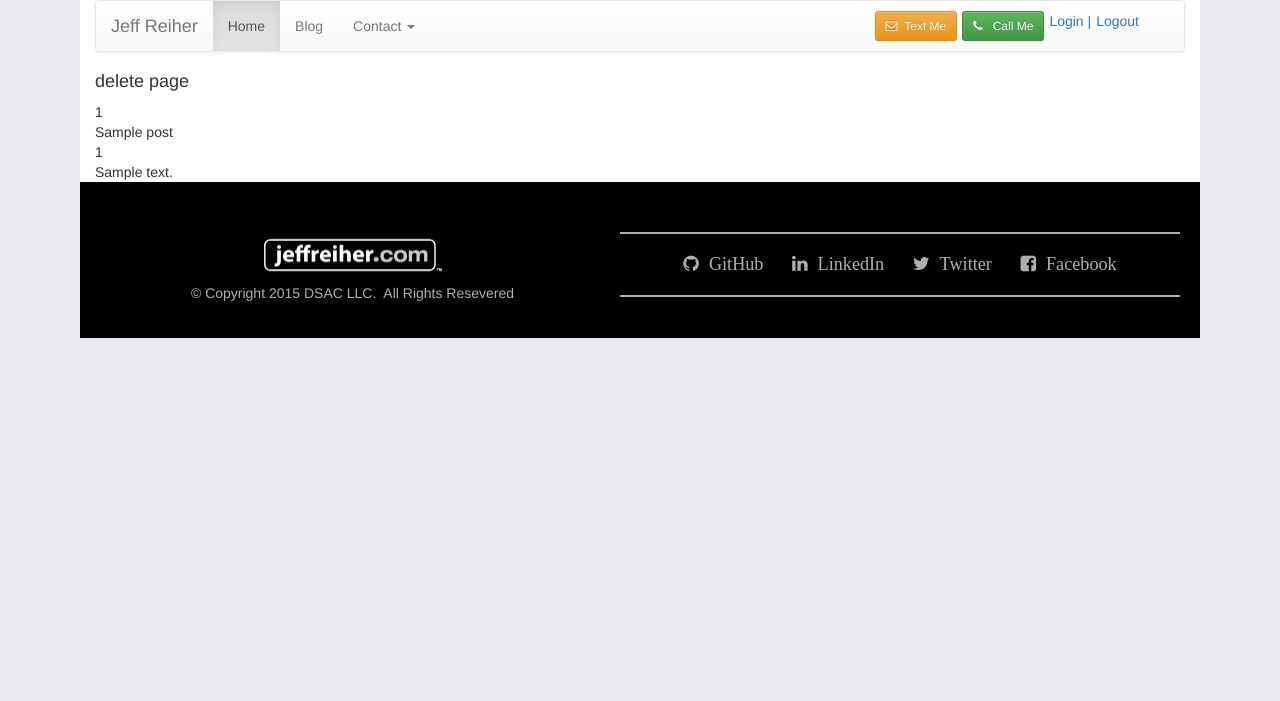
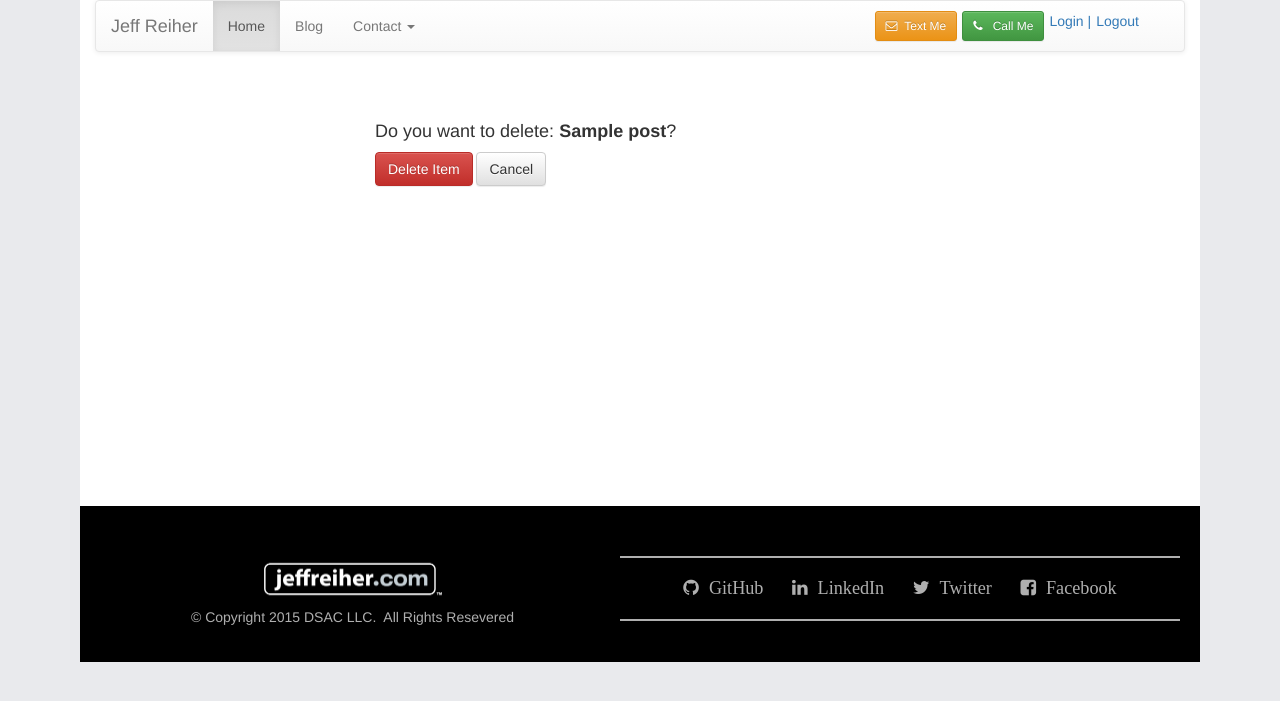
Before and after one commit to jreiher2003/jeff-heroku, a Flask app: page /blog/1/1/delete/ in a window 1280 px wide. Shown: the top 701 px of the page. Run offline with Flask 2, Linux system fonts and the light colour scheme; tables that the repository leaves empty hold one stand-in row (values such as "Sample post"); some libraries are stand-ins or nearby versions.

Commit message:
Update deleteBlogPost to delete post Update all templates to use the delete button, styled blog to use delete

```diff
--- a/app/static/css/styles.css
+++ b/app/static/css/styles.css
@@ -172,7 +172,12 @@ ul.flashes {
 .login-form {
 	margin: 100px 0;
 }
-
+.delete {
+	margin: 50px 0 320px auto;
+}
+.blog__post {
+	margin: auto 0 265px auto;
+}
 @media screen and (min-width: 991px) {
 	body {
 		width: 1120px;
--- a/app/templates/blog-post.html
+++ b/app/templates/blog-post.html
@@ -1,9 +1,10 @@
 {% extends "base1.html" %}
 
 {% block section %}
-{% if current_user.is_active %}
 <div class="row">
 	<div class="col-md-6 col-md-offset-3">
+		<div class="blog__post">
+{% if current_user.is_active %}
 <a href="{{ url_for('editBlogPost', author_id=blogpost.author_id, blog_id=blogpost.id) }}">edit</a>
 <br>
 <a href="{{ url_for('deleteBlogPost', author_id=blogpost.author_id, blog_id=blogpost.id) }}">delete</a>
@@ -15,7 +16,7 @@
 <strong>Post:</strong> <pre>{{ blogpost.description }}</pre><br>
 <strong>Author:</strong> {{ blogpost.author.name }}
 
-
+</div>
 </div>
 </div>
 {% endblock %}
--- a/app/templates/blog.html
+++ b/app/templates/blog.html
@@ -31,10 +31,12 @@
 	<div class="col-md-6 col-md-offset-1">
 		<h3>Posts:</h3>
 		{% for post in posts %}
+		{% if current_user.is_active %}
+		<div class="pull-right"><a href="{{ url_for('editBlogPost', author_id=post.author_id,blog_id=post.id) }}">Edit</a>|<a href="{{ url_for('deleteBlogPost', author_id=post.author_id,blog_id=post.id) }}">Delete</a></div>
+		{% endif %}
 		<strong>Title:</strong> <h2 class="h2 text-capitalize"><a href="{{ url_for('blog_post', blog_id=post.id, blog_title=post.slug) }}">{{ post.title }}</a></h2> <br>
 		<strong>Post:</strong> <pre>{{ post.description }}</pre>
 		<strong>Author:</strong> {{ post.author.name }} <br>
-		<a href="#">Keep Reading</a><br><br>
 		<br>
 		{% endfor %}
 	</div> <!-- end col -->
--- a/app/templates/delete-post.html
+++ b/app/templates/delete-post.html
@@ -1,10 +1,17 @@
 {% extends "base1.html" %}
 
 {% block section %}
-<h4>delete page</h4>
-	{{ deletepost.id }}<br>
-	{{ deletepost.title }}<br>
-	{{ deletepost.author_id }}<br>
-	{{ deletepost.description }}
+<div class="row">
+	<div class="col-md-6 col-md-offset-3">
+		<div class="delete">
+			<h4>Do you want to delete: <strong> {{ deletepost.title }}</strong>?</h4>
 
+
+			<form class="form-inline" method="POST" action="">
+				<input class="btn btn-danger" type="submit" value="Delete Item">
+				<a class="btn btn-default" href="{{url_for('blog')}}">Cancel</a>
+			</form>
+		</div>
+	</div>
+</div>
 {% endblock %}
--- a/app/views.py
+++ b/app/views.py
@@ -12,8 +12,7 @@ def index():
     return render_template('index.html')
 
 @app.route('/blog/', methods=['GET', 'POST'])
-@app.route('/blog/<int:page>', methods=['GET', 'POST'])
-def blog(page=1):
+def blog():
     posts = db.session.query(BlogPost).order_by(BlogPost.id.desc()).limit(10)
     # posts = BlogPost.query.order_by(BlogPost.id.desc()).paginate(1, app.config['POSTS_PER_PAGE'], False)
     return render_template('blog.html', posts=posts)
@@ -58,9 +57,14 @@ def editBlogPost(author_id, blog_id):
 
 
 
-@app.route("/blog/<int:author_id>/<int:blog_id>/delete/")
+@app.route("/blog/<int:author_id>/<int:blog_id>/delete/",methods=["GET","POST"])
 def deleteBlogPost(author_id, blog_id):
     deletepost = db.session.query(BlogPost).filter_by(id=blog_id).one()
+    if request.method == "POST":
+        db.session.delete(deletepost)
+        db.session.commit()
+        flash("Post Deleted", "danger")
+        return redirect(url_for('blog'))
     return render_template('delete-post.html',deletepost=deletepost)
 
 # route for handling the login page logic
```
